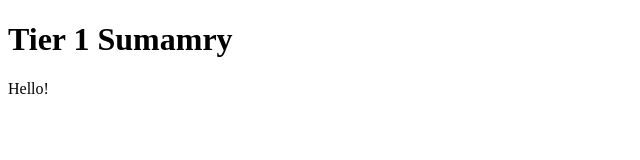
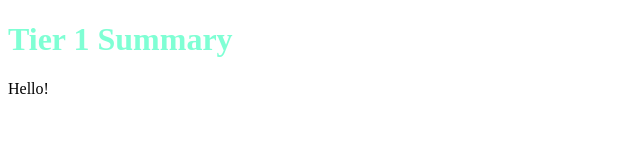
Before and after one commit to jessiyang1996/tier1-summary-video, a plain HTML site: page index.html in a window 1280 px wide. Shown: the whole page, without its empty margins (0-640 px from the left). Drawn offline with Linux system fonts and the light colour scheme.

Commit message:
corrected html spelling created css file

```diff
--- a/index.html
+++ b/index.html
@@ -3,10 +3,12 @@
 <head>
     <meta charset="UTF-8">
     <meta name="viewport" content="width=device-width, initial-scale=1.0">
+    <!-- link the stylesheet-->
+    <link href="main.css" rel="stylesheet" />
     <title>Tier 1 Summary</title>
 </head>
 <body>
-    <h1>Tier 1 Sumamry</h1>
+    <h1>Tier 1 Summary</h1>
     <p>Hello!</p>
 </body>
 </html>
--- /dev/null
+++ b/main.css
@@ -0,0 +1,3 @@
+h1 {
+    color: aquamarine;
+}
```
